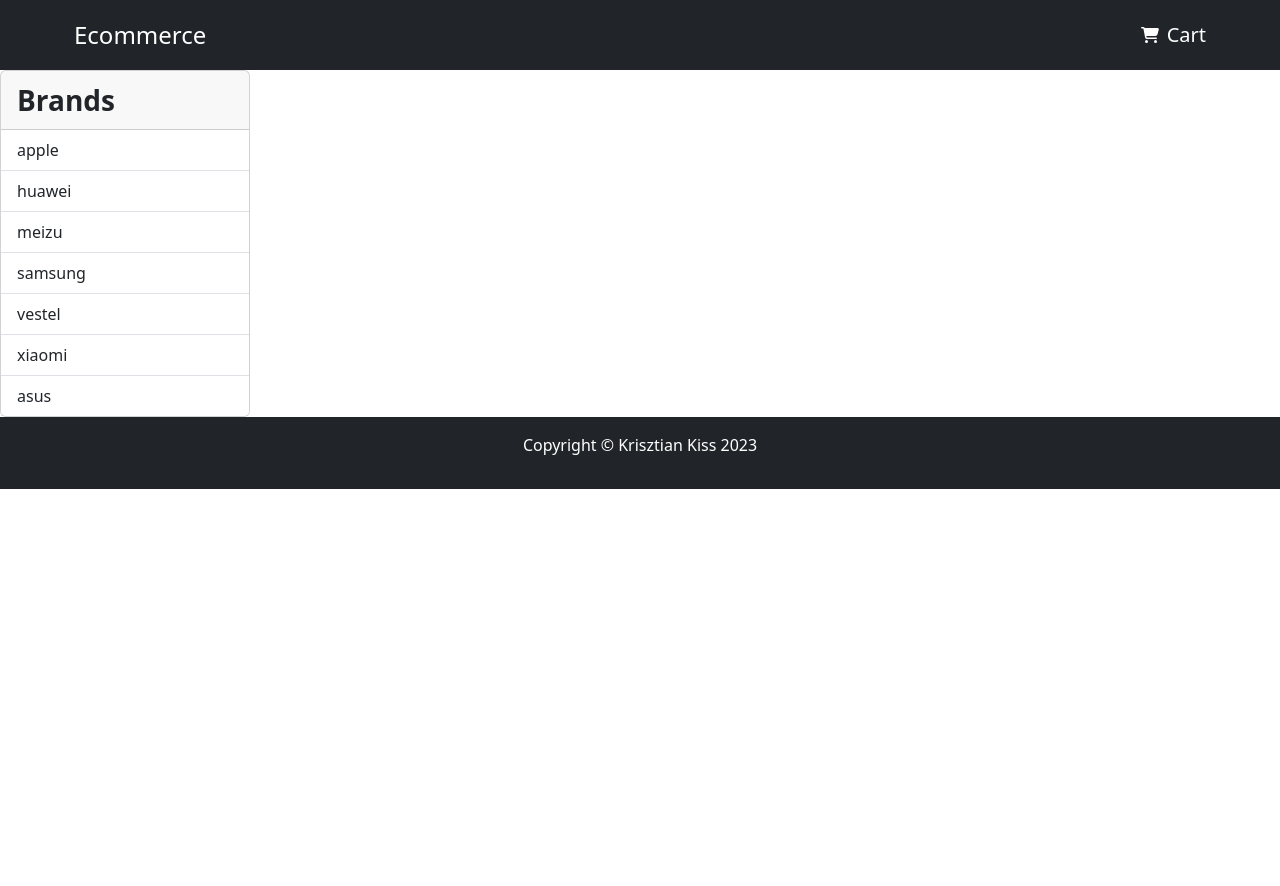
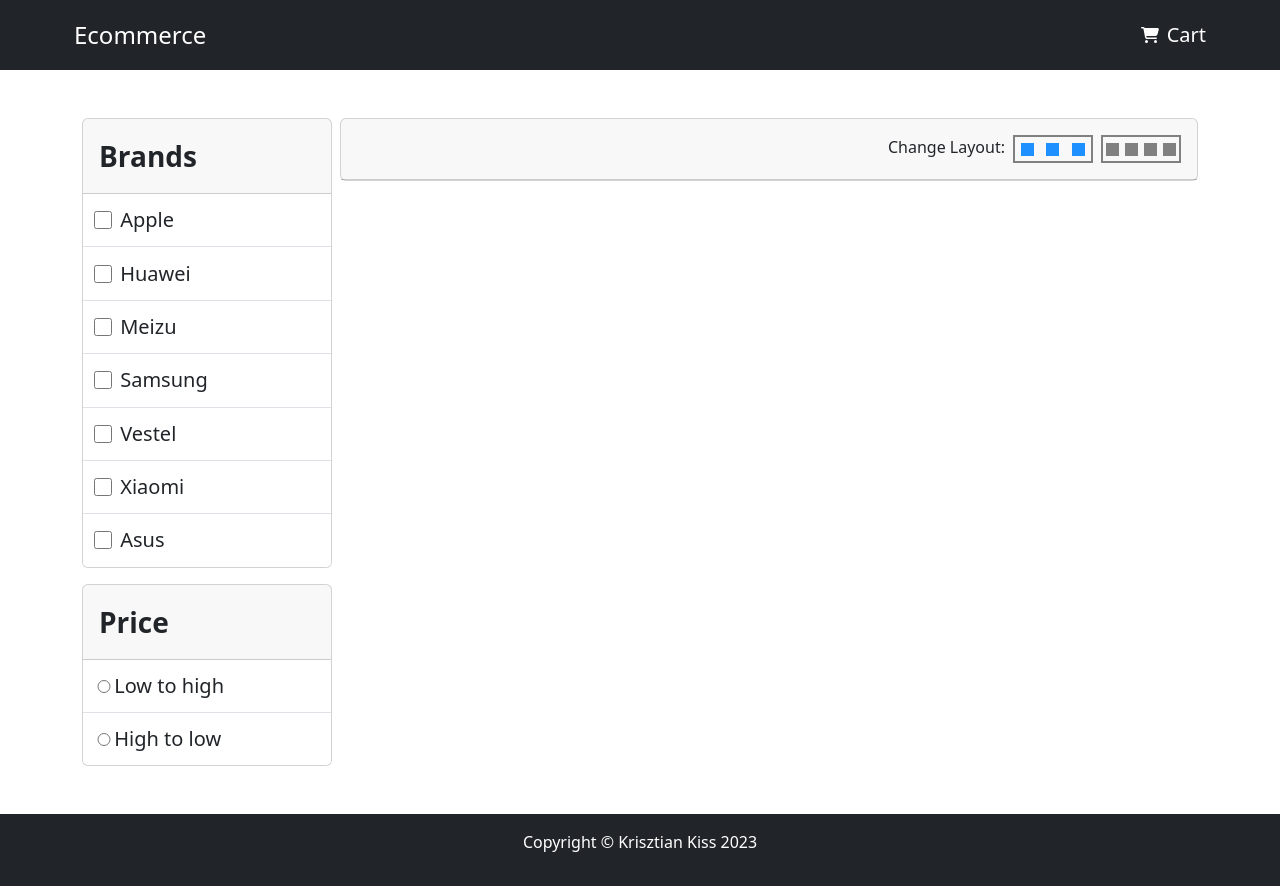
Before and after one commit to KissKrisz215/react-ecommerce, a React (Create React App) app: page / in a window 1280 px wide. Before the commit the page ends 800 px from the top, so only its background shows below. Built offline with nearby package versions, Linux system fonts and the light colour scheme.

Commit message:
Finished Search and Layout Components

```diff
--- a/src/App.css
+++ b/src/App.css
@@ -8,3 +8,42 @@
 .card{
   width:250px
 }
+
+.brand-check{
+  width:18px;
+  cursor: pointer;
+}
+
+.list-group-item{
+  padding: 0.7rem !important;
+}
+
+.sort-btn{
+  width:20px !important;
+  padding:1.5rem;
+}
+
+.layout-mode{
+  width:80px;
+  height:28px;
+  border:2px solid gray;
+  display: flex;
+  align-items: center;
+  justify-content: space-around;
+  cursor: pointer;
+ }
+
+.active .layout-box{
+  background-color: #1e90ff;
+}
+
+.layout-wide{
+  width: 90px;
+}
+
+.layout-box{
+  width:13px;
+  height:13px;
+  padding: 3px;
+  background-color: gray;
+}
--- a/src/components/Layout.js
+++ b/src/components/Layout.js
@@ -1,7 +1,43 @@
-export function Layout(){
+export function Layout({layout, setLayout}){
+
+    const changeLayoutSmall = () => {
+        setLayout(true)
+        console.log("clicked small")
+    }
+
+    const changeLayoutWide = () => {
+        setLayout(false)
+        console.log("clicked larger")
+        console.log(layout)
+    }
+
     return(
-        <>
-
-        </>
+        <div>
+        <div class="card w-100">
+        <div class="card-header py-3 d-flex justify-content-end d-flex gap-2">
+         <label htmlFor="">Change Layout:</label>
+         <div className="d-flex gap-2">
+        <div onClick={changeLayoutSmall} className={layout ? "layout-mode active" : "layout-mode"}>
+          <div className="layout-box">
+          </div>
+          <div className="layout-box">
+          </div>
+          <div className="layout-box">
+          </div>
+        </div>
+        <div onClick={changeLayoutWide} className={layout ? "layout-mode mode" : "layout-mode active"}>
+          <div className="layout-box">
+          </div>
+          <div className="layout-box">
+          </div>
+          <div className="layout-box">
+          </div>
+          <div className="layout-box">
+          </div>
+        </div>
+        </div>
+        </div>
+      </div>
+      </div>
     );
 }
--- a/src/components/ProductsList.js
+++ b/src/components/ProductsList.js
@@ -1,13 +1,17 @@
 import { Products } from "./Products";
 import { Search } from "./Search";
 import { Layout } from "./Layout"
+import { useState } from "react";
 
 export function ProductsList(){
+
+  const [layout, setLayout] = useState(true);
+
     return(
-       <div className="d-flex gap-2">
+       <div className="d-flex gap-2 container my-5">
          <Search />
-        <div>
-         <Layout />
+        <div className="w-100">
+         <Layout layout={layout} setLayout={setLayout} />
          <Products />
          </div>
        </div>
--- a/src/components/Search.js
+++ b/src/components/Search.js
@@ -3,16 +3,38 @@
 
 export function Search(){
     return(
-       <div>
+       <div className='d-flex flex-column gap-3'>
         <div className="card">
-        <div className="card-header fw-bold fs-3">
+        <div className="card-header fw-bold fs-3 py-3">
             Brands
         </div>
         <ul class="list-group list-group-flush">
         {brands.map((item) => (
-            <li key={nanoid()} className="list-group-item">{item}</li>
+            <li key={nanoid()} className="list-group-item fs-5 d-flex gap-2">
+            <input type="checkbox" className="brand-check" />
+            <div>
+            {item[0].toUpperCase() + item.slice(1)}
+            </div>
+            </li>
         ))}
         </ul>
+        </div>
+        <div>
+        <div className="card">
+        <div className="card-header fw-bold fs-3 py-3">
+            Price
+        </div>
+        <ul class="list-group list-group-flush">
+       <li className="list-group-item fs-5">
+       <input type="radio" name="sort" id="ascending" className='sort-btn' />
+        <label htmlFor="ascending">Low to high</label>
+        </li>
+        <li className="list-group-item fs-5">
+        <input type="radio" name="sort" id="descending" className='sort-btn'  />
+        <label htmlFor="descending">High to low</label>
+        </li>
+        </ul>
+        </div>
         </div>
        </div>
     );
```
